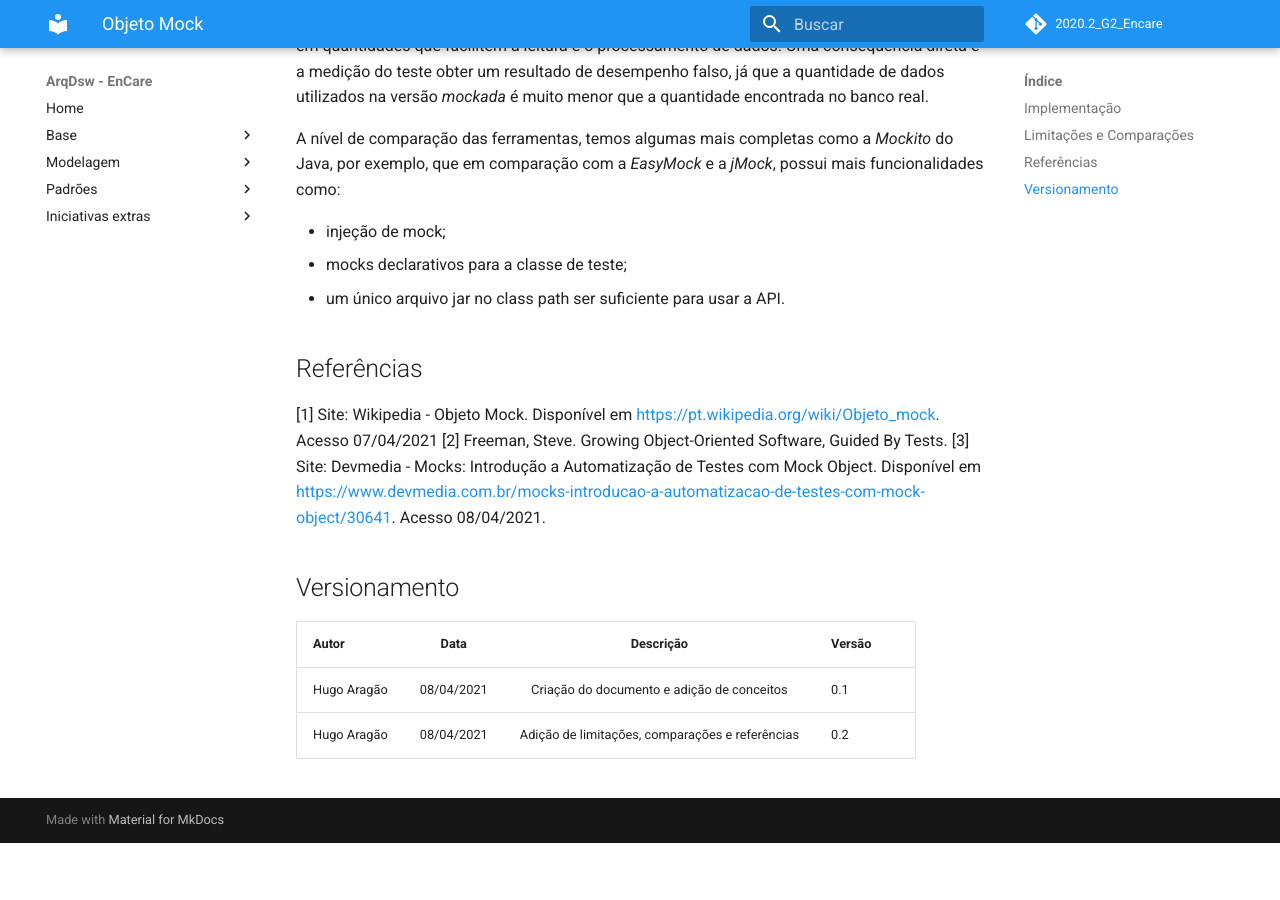
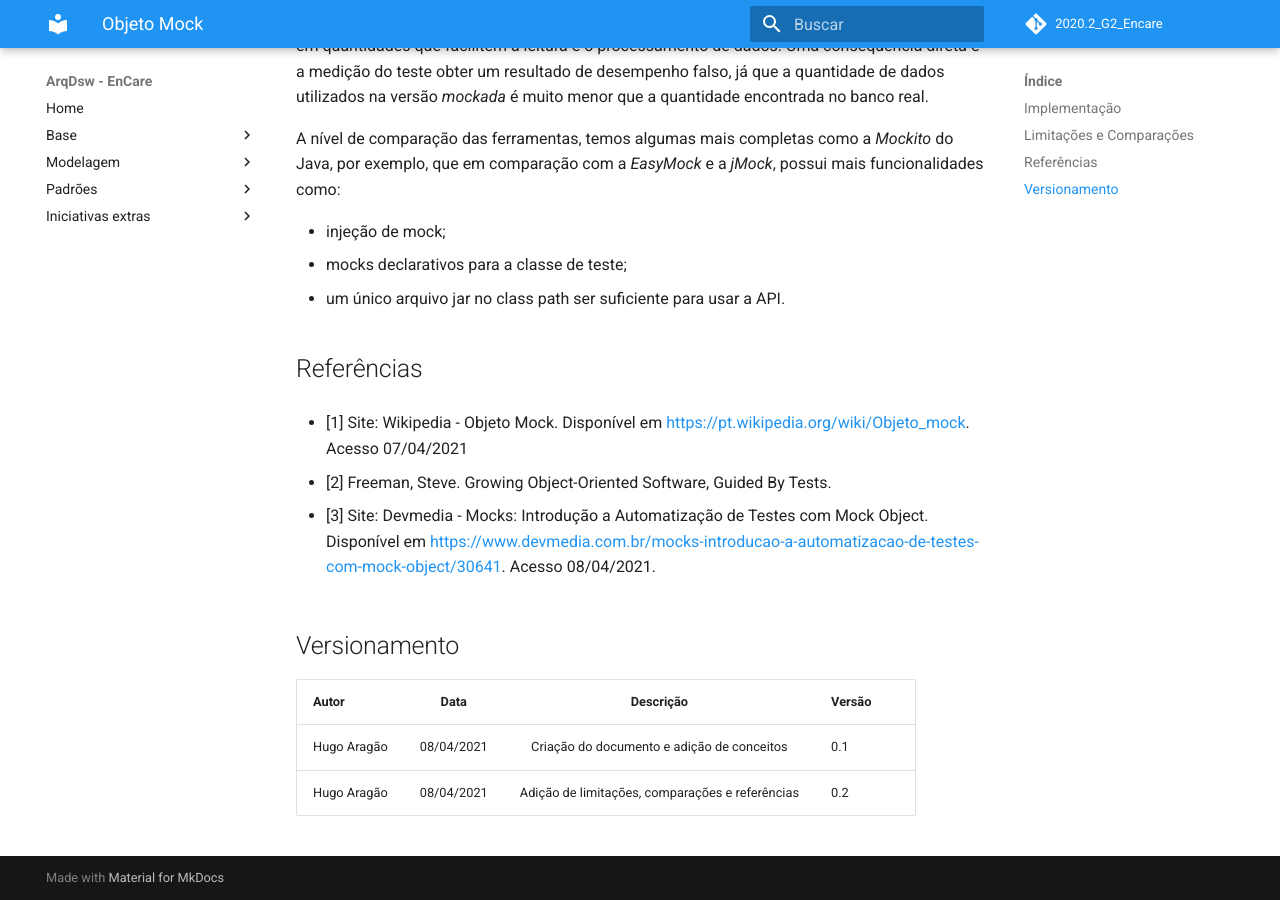
Before and after one commit to UnBArqDsw2020-2/2020.2_G2_Encare, an MkDocs documentation site: the page built from docs/Padroes_de_projeto/Padroes_emergentes/objeto_mock.md, in a window 1280 px wide and 900 px high, scrolled down 2283 px. Built offline with MkDocs 1.6.1 and Material for MkDocs 9.7.7, drawn with Linux system fonts in a browser that asks for light colours; comment, search, counter and statistics services are not loaded; before the commit the page ends 3126 px from its top, so only the background shows below that.

Commit message:
Padronização do documento

```diff
--- a/docs/Padroes_de_projeto/Padroes_emergentes/objeto_mock.md
+++ b/docs/Padroes_de_projeto/Padroes_emergentes/objeto_mock.md
@@ -101,9 +101,11 @@ A nível de comparação das ferramentas, temos algumas mais completas como a *M
 
 ## Referências
 
-[1] Site: Wikipedia - Objeto Mock. Disponível em <https://pt.wikipedia.org/wiki/Objeto_mock>. Acesso 07/04/2021
-[2] Freeman, Steve. Growing Object-Oriented Software, Guided By Tests.
-[3] Site: Devmedia - Mocks: Introdução a Automatização de Testes com Mock Object. Disponível em <https://www.devmedia.com.br/mocks-introducao-a-automatizacao-de-testes-com-mock-object/30641>. Acesso 08/04/2021.
+- [1] Site: Wikipedia - Objeto Mock. Disponível em <https://pt.wikipedia.org/wiki/Objeto_mock>. Acesso 07/04/2021
+
+- [2] Freeman, Steve. Growing Object-Oriented Software, Guided By Tests.
+
+- [3] Site: Devmedia - Mocks: Introdução a Automatização de Testes com Mock Object. Disponível em <https://www.devmedia.com.br/mocks-introducao-a-automatizacao-de-testes-com-mock-object/30641>. Acesso 08/04/2021.
 ## Versionamento
 
 |Autor|Data|Descrição|Versão|
```
